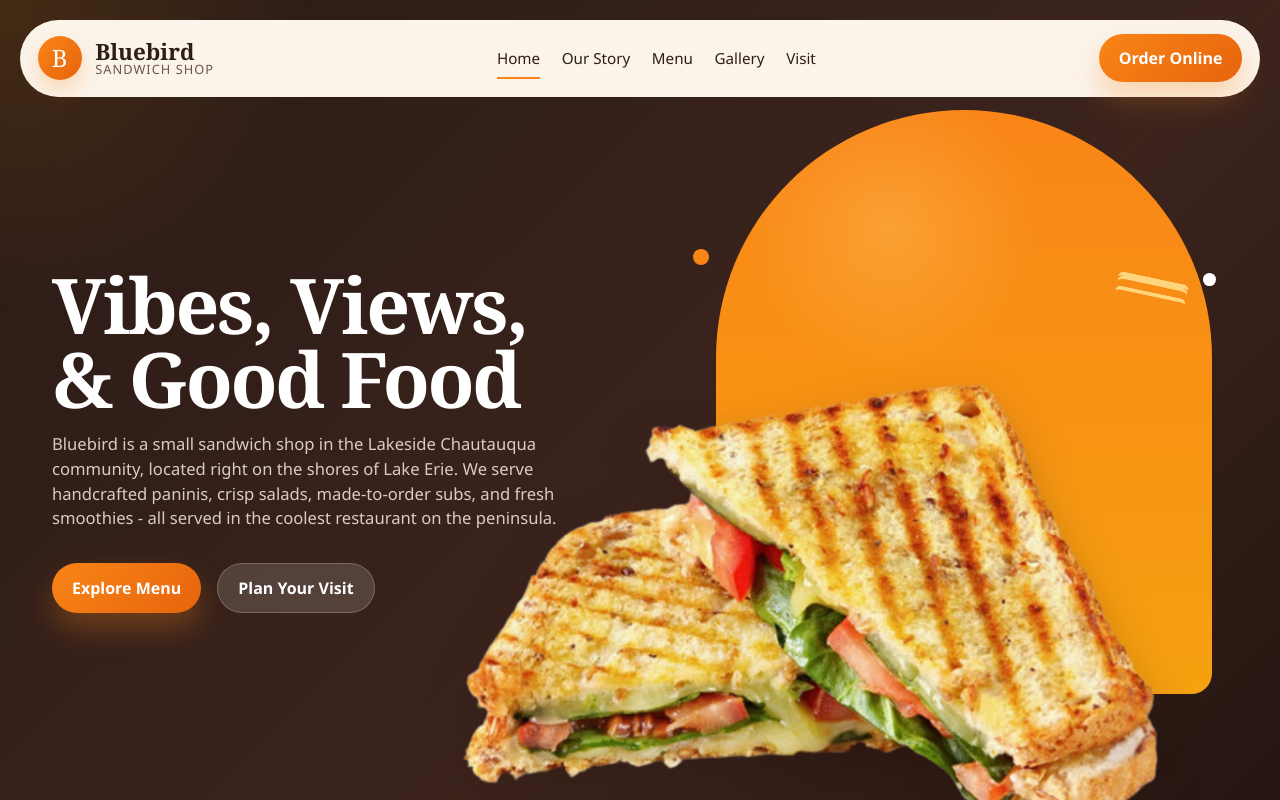
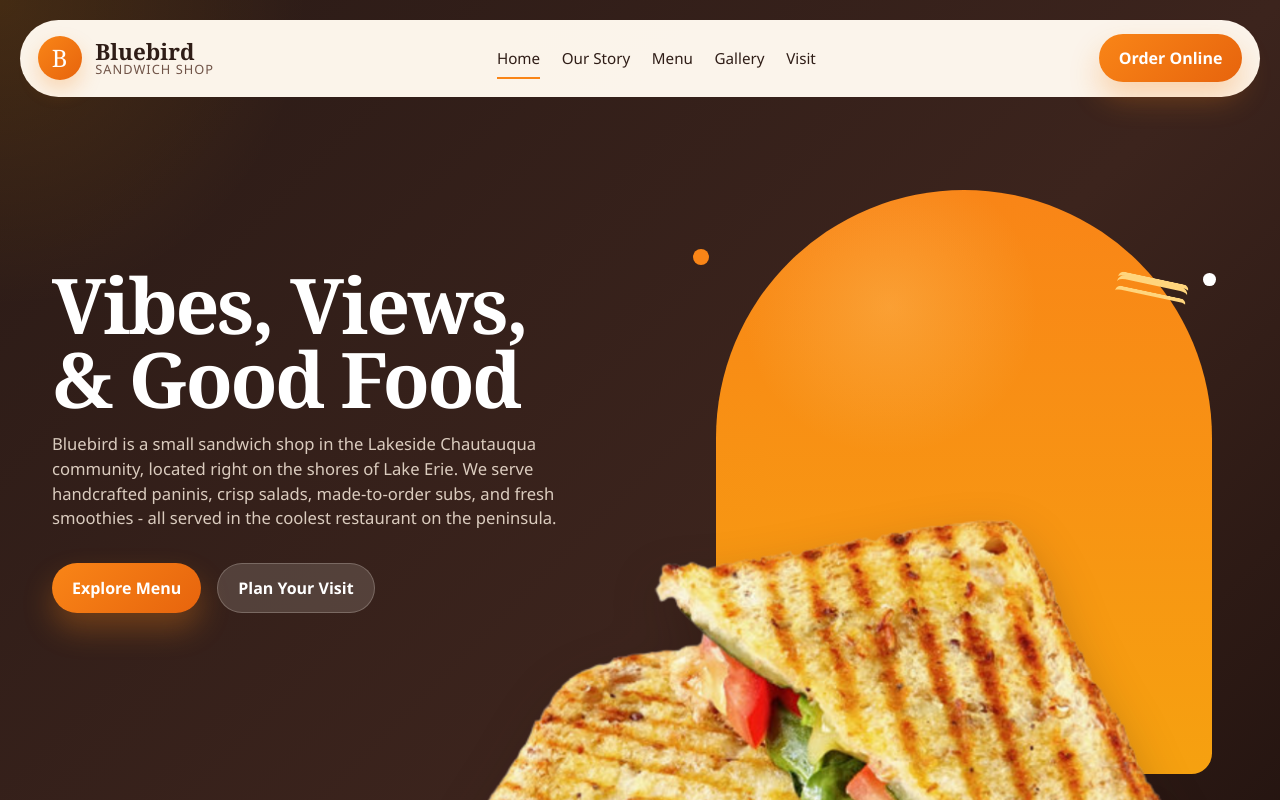
Before and after one commit to andrewchwalik/bluebird, a React (Vite) app: page / in a window 1280 px wide. Shown: the top 800 px of the page. Built offline with nearby package versions, Linux system fonts and the light colour scheme.

Commit message:
Reposition hero panini and arch

```diff
--- a/src/App.css
+++ b/src/App.css
@@ -195,7 +195,7 @@
 .hero-arch {
   position: absolute;
   right: 1rem;
-  bottom: 3.2rem;
+  bottom: -1.8rem;
   width: min(31rem, 100%);
   aspect-ratio: 0.85;
   border-radius: 18rem 18rem 1.5rem 1.5rem;
@@ -219,9 +219,9 @@
 .hero-panini {
   position: absolute;
   left: -16.125rem;
-  bottom: -9.5rem;
-  width: min(44.6875rem, 150%);
-  height: 29.375rem;
+  bottom: -14.5rem;
+  width: min(47rem, 158%);
+  height: 31rem;
   max-width: none;
   object-fit: contain;
   filter: drop-shadow(0 1.2rem 1.5rem rgba(38, 18, 10, 0.24));
```
